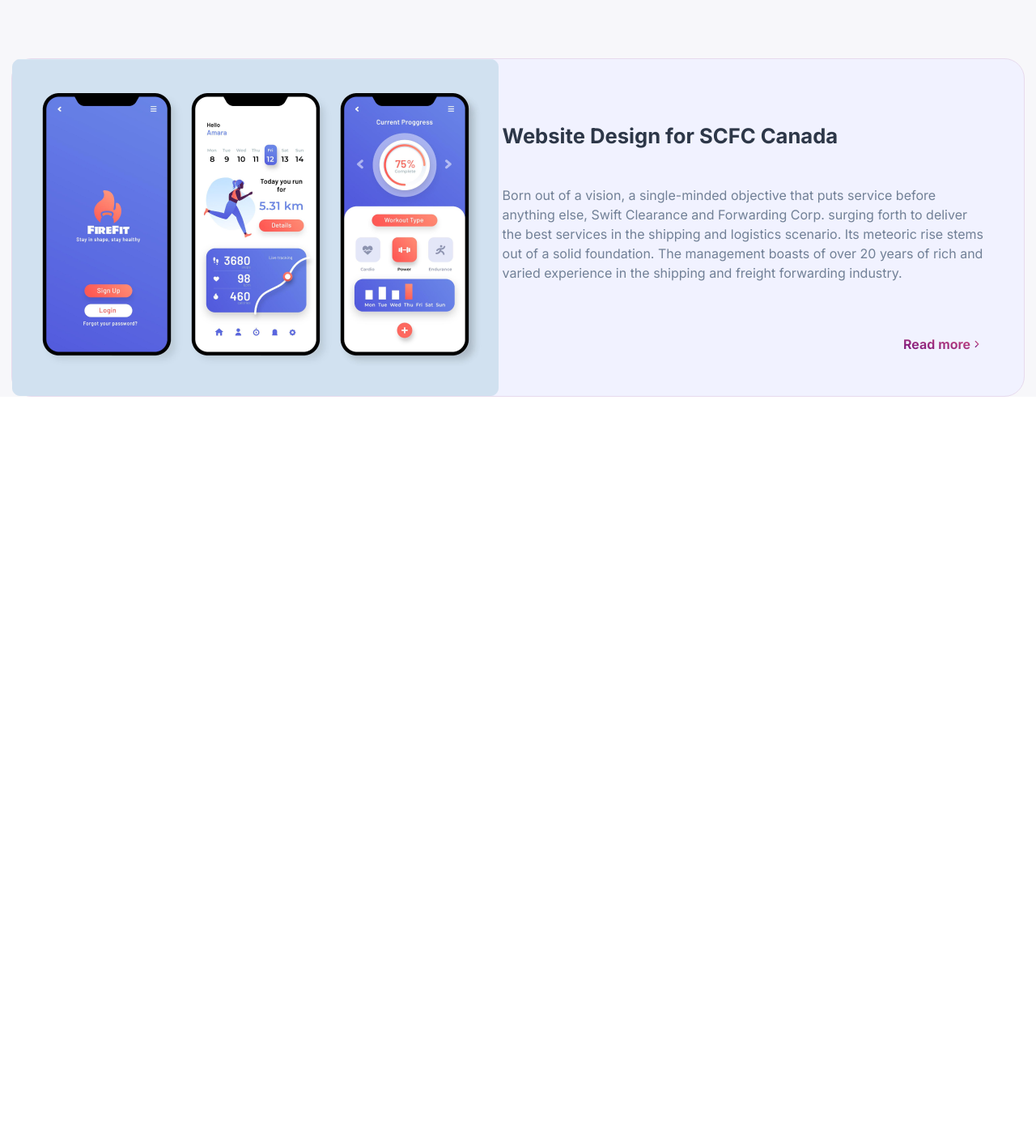
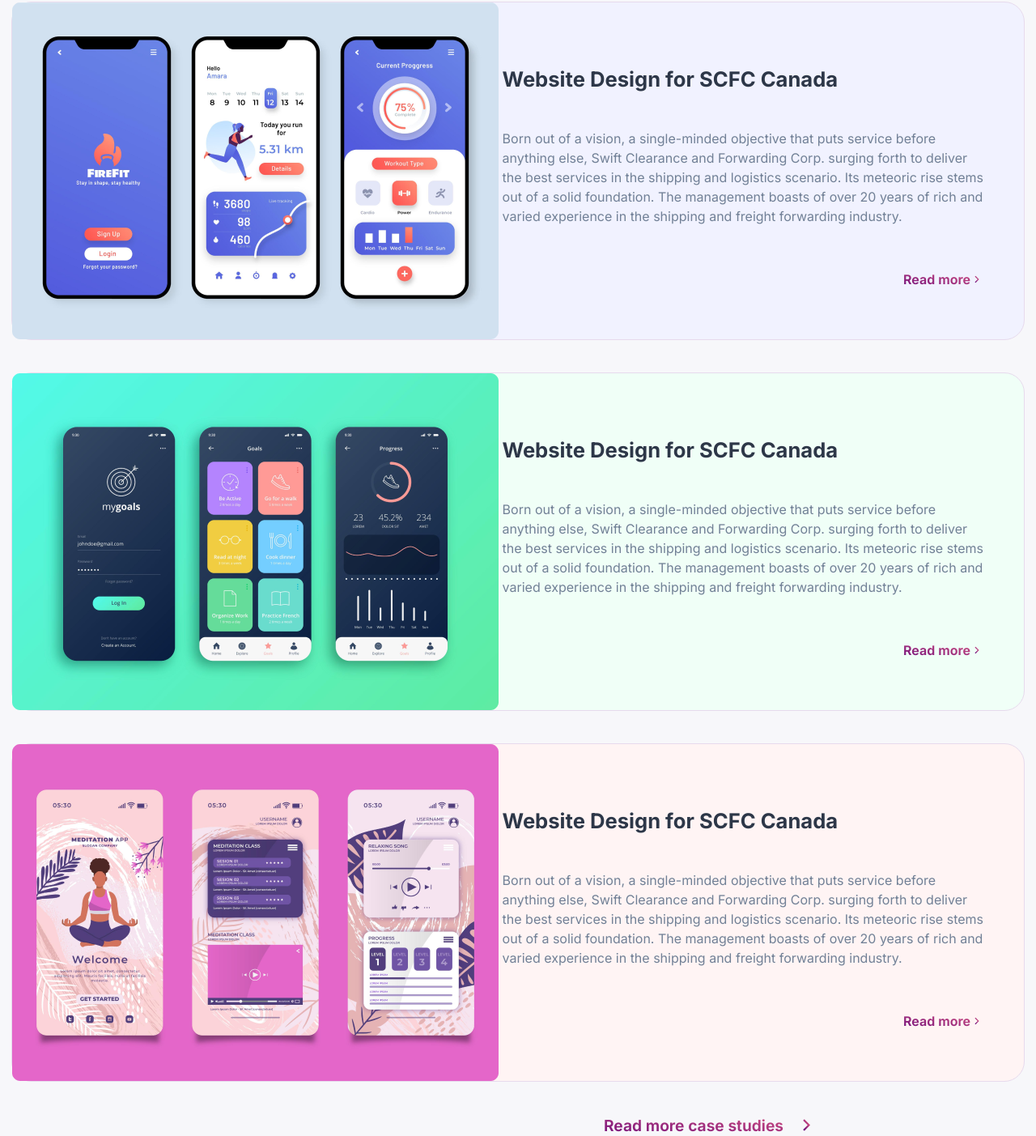
Before and after one commit to NavLyrus/ECF_DIDIER_Sullivan_2025, a plain HTML site: page index.html in a window 1280 px wide. Shown: the part 3974-5377 px from the top of the page at 81% size. Before the commit the page ends 4464 px from the top, so only its background shows below. Drawn offline with Linux system fonts and the light colour scheme; a web font is replaced by a local one.

Commit message:
finish: section review, start: saction skill

```diff
--- a/assets/styles/main.scss
+++ b/assets/styles/main.scss
@@ -191,8 +191,6 @@ h4 {
         margin:  50px 0 50px -10%;
         text-align: center;
         cursor:pointer;
-
-
     }
 }
 
@@ -309,8 +307,9 @@ h4 {
 }
 
 .main__project-flexOne {
-    @include flex-center(center,$wrap:no wrap);
-    margin: 70px 0 0 0;
+    @include flex-center(center,$wrap:no wrap,$direction:column);
+    margin: 6z0px 0 0 0;
+    gap: 40px;
 }
 
 
@@ -318,6 +317,15 @@ h4 {
     @include flex-center(flex-start,$wrap:no wrap,$justify:space-between);
     @include box(1200px,416px,$border-size:1px,$border-color:$border_primary_color,$background-color: #f1f2ff,$border-radius: 25px);
     padding-right: 50px;
+}
+.main__project-flexThree {
+    @extend.main__project-flexTwo ;
+    background-color: #f0fff7;
+
+}
+.main__project-flexFour {
+    @extend.main__project-flexTwo ;
+    background-color: #fff4f4;
 
 }
 
@@ -337,10 +345,16 @@ h4 {
 
 .main__project-flexLink {
     @include flex-center(center,center);
+    @include text-gradient(#70107c,#db5480);
     margin: 20px 0 0 0;
-    @include text-gradient(#71117c,#d6517f);
     font-weight: 650;
     align-self: flex-end;
-    margin-top: 50px;
-
+    margin-top: 40px;
 }
+.main__project-flexLinkTwo {
+    @extend.main__project-flexLink;
+    margin: 0px 270px 0 0;
+    align-self: flex-end;
+    font-size: 1.2em;
+    gap:15px;
+}
--- a/index.html
+++ b/index.html
@@ -215,11 +215,46 @@
                         <p>Born out of a vision, a single-minded objective that puts service before <br> anything else, Swift Clearance and Forwarding Corp. surging forth to deliver <br> the best services in the shipping and logistics scenario. Its meteoric rise stems <br> out of a solid foundation. The management boasts of over 20 years of rich and <br> varied experience in the shipping and freight forwarding industry.</p>
                         <div class="main__project-flexLink">
                             <a href="">Read more</a>
-                            <img src="assets/images/Group.png" alt="">
+                            <img src="assets/images/ArrowSmall.png" alt="">
                         </div>
 
                     </div>
                 </div>
+
+                <div class="main__project-flexThree">
+                    <img src="assets/images/Case-study__image2.png" alt="">
+                    <div class="main__project-flexText">
+                        <h3>Website Design for SCFC Canada</h3>
+                        <p>Born out of a vision, a single-minded objective that puts service before <br> anything else, Swift Clearance and Forwarding Corp. surging forth to deliver <br> the best services in the shipping and logistics scenario. Its meteoric rise stems <br> out of a solid foundation. The management boasts of over 20 years of rich and <br> varied experience in the shipping and freight forwarding industry.</p>
+                        <div class="main__project-flexLink">
+                            <a href="">Read more</a>
+                            <img src="assets/images/ArrowSmall.png" alt="">
+                        </div>
+
+                    </div>
+                </div>
+
+                <div class="main__project-flexFour">
+                    <img src="assets/images/Case-study__image3.png" alt="">
+                    <div class="main__project-flexText">
+                        <h3>Website Design for SCFC Canada</h3>
+                        <p>Born out of a vision, a single-minded objective that puts service before <br> anything else, Swift Clearance and Forwarding Corp. surging forth to deliver <br> the best services in the shipping and logistics scenario. Its meteoric rise stems <br> out of a solid foundation. The management boasts of over 20 years of rich and <br> varied experience in the shipping and freight forwarding industry.</p>
+                        <div class="main__project-flexLink">
+                            <a href="">Read more</a>
+                            <img src="assets/images/ArrowSmall.png" alt="">
+                        </div>
+
+                    </div>
+                </div>
+                <div class="main__project-flexLinkTwo">
+                    <a href="">Read more case studies</a>
+                    <img src="assets/images/ArrowMedium.png" alt="">
+                </div>
+
+
+            </div>
+
+
 
 
 
```
Also changed, not shown: assets/images/ArrowMedium.png (added), assets/images/ArrowSmall.png (renamed from assets/images/Group.png), assets/images/Case-study__image2.png (added), assets/images/Case-study__image3.png (added), assets/styles/style.css.
